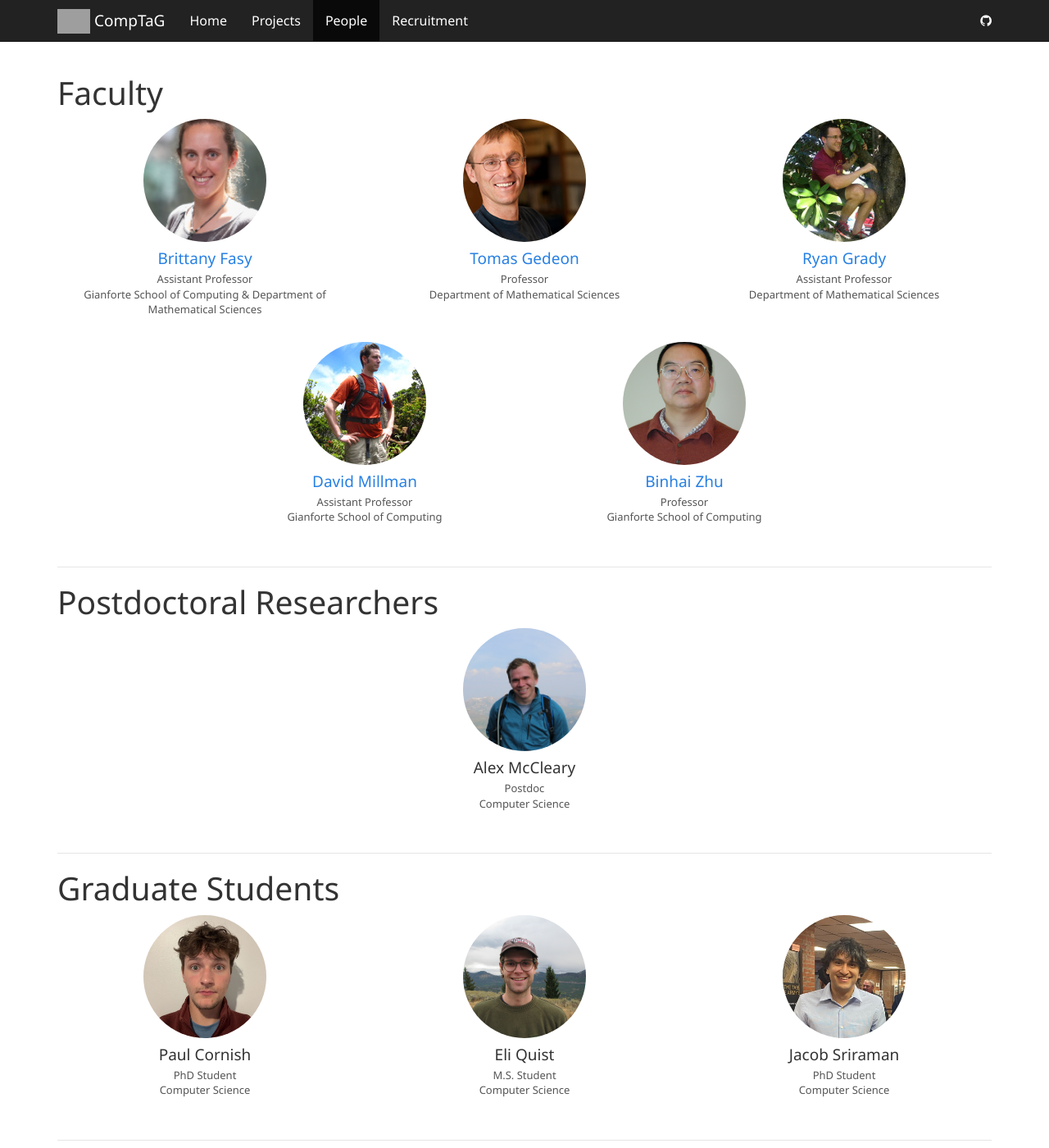
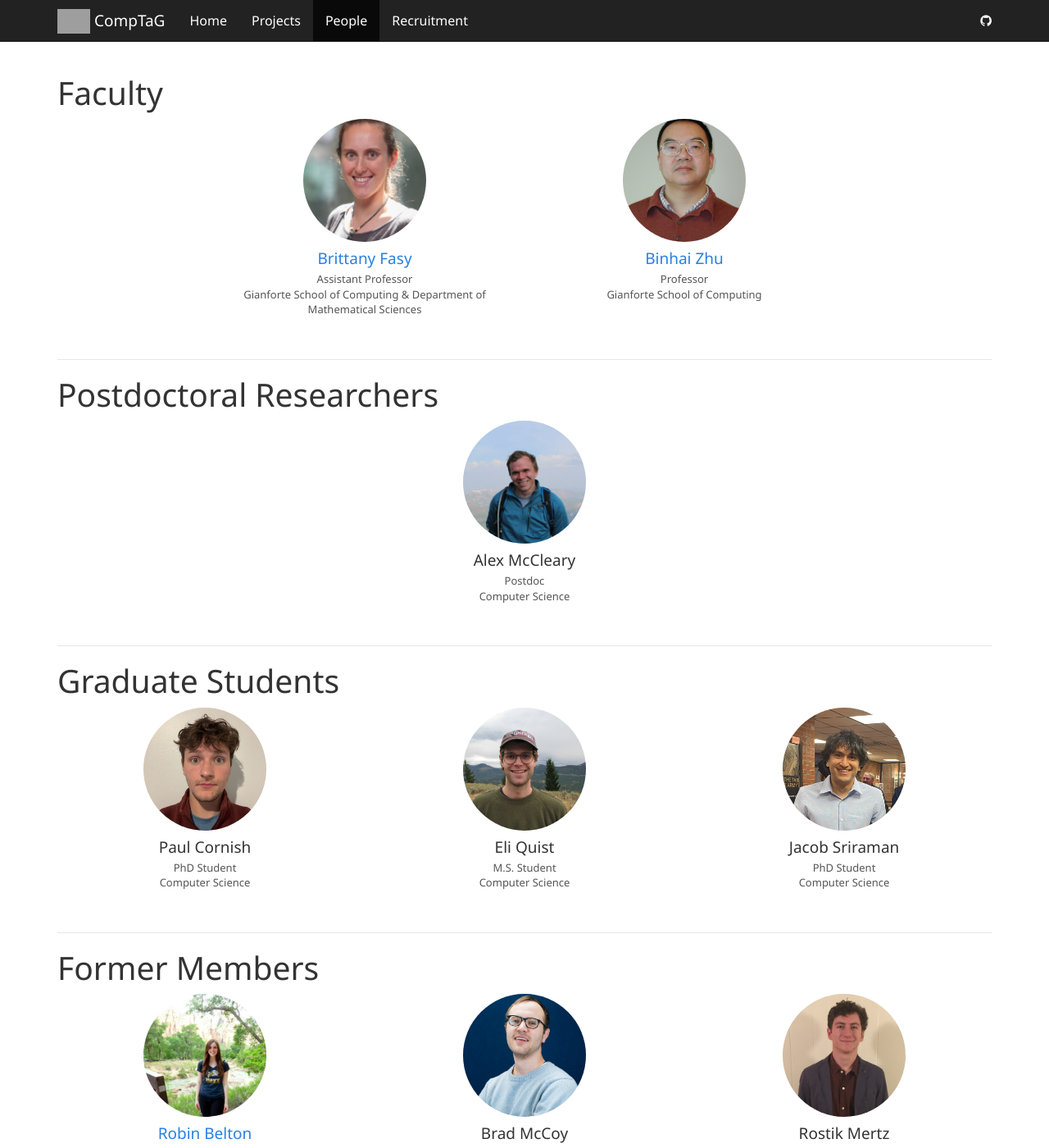
Before and after one commit to compTAG/comptag.github.io, a Jekyll site: the page built from people.html, in a window 1280 px wide and 1400 px high. Shown: the whole window at 82% size. Built offline with Jekyll 4.4.1, drawn with Linux system fonts in a browser that asks for light colours; comment, search, counter and statistics services are not loaded; some of the changed text lies outside the part shown; grey boxes are pictures that could not be loaded.

Commit message:
Update faculty list

```diff
--- a/_data/people.yml
+++ b/_data/people.yml
@@ -13,38 +13,6 @@
         from Duke University in 2012. Her research is in Applied Algebraic
         Topology, working both on the theoretical foundations as well as on
         applying the techniques of TDA to various fields.
-
-    - name: Tomas Gedeon
-      role: Professor
-      department: Department of Mathematical Sciences
-      photo: assets/people/tomas.jpg
-      website: http://www.math.montana.edu/gedeon/
-      bio: >
-        Dr. Gedeon joined MSU in 1995 after a postdoc at Northwestern
-        University. He received his PhD in 1994 under the direction of
-        Konstantin Mischaikow. His research interests are in Mathematical
-        Biology and Applied Algebraic Topology.
-
-    - name: Ryan Grady
-      role: Assistant Professor
-      department: Department of Mathematical Sciences
-      photo: assets/people/ryangrady.JPG
-      website: http://www.math.montana.edu/rgrady/index.html
-      bio: >
-        Dr. Grady obtained his PhD from the University of Notre Dame under
-        Stephan Stolz. His research interests include algebraic topology and
-        mathematical aspects of quantum field theory.
-
-    - name: David Millman
-      role: Assistant Professor
-      department: Gianforte School of Computing
-      photo: assets/people/dave.jpg
-      website: https://www.cs.montana.edu/dave/mySite/index.html
-      bio: >
-        Dr. Millman joined MSU in 2017. He received his Ph.D. in Computer
-        Science from UNC Chapel Hill in 2012. His research is in Computational
-        Geometry and Scientific Computing and some of their unusual
-        applications.
 
     - name: Binhai Zhu
       role: Professor
@@ -116,6 +84,17 @@
       photo: assets/people/sam-micka.jpg
       website: https://www.cs.montana.edu/~sam.micka/
 
+    - name: David Millman
+      role: Assistant Professor
+      department: Gianforte School of Computing
+      photo: assets/people/dave.jpg
+      website: https://www.cs.montana.edu/dave/mySite/index.html
+      bio: >
+        Dr. Millman joined MSU in 2017. He received his Ph.D. in Computer
+        Science from UNC Chapel Hill in 2012. His research is in Computational
+        Geometry and Scientific Computing and some of their unusual
+        applications.
+
     - name: Daniel Salinas
       role: PhD Student
       department: Computer Science
```
